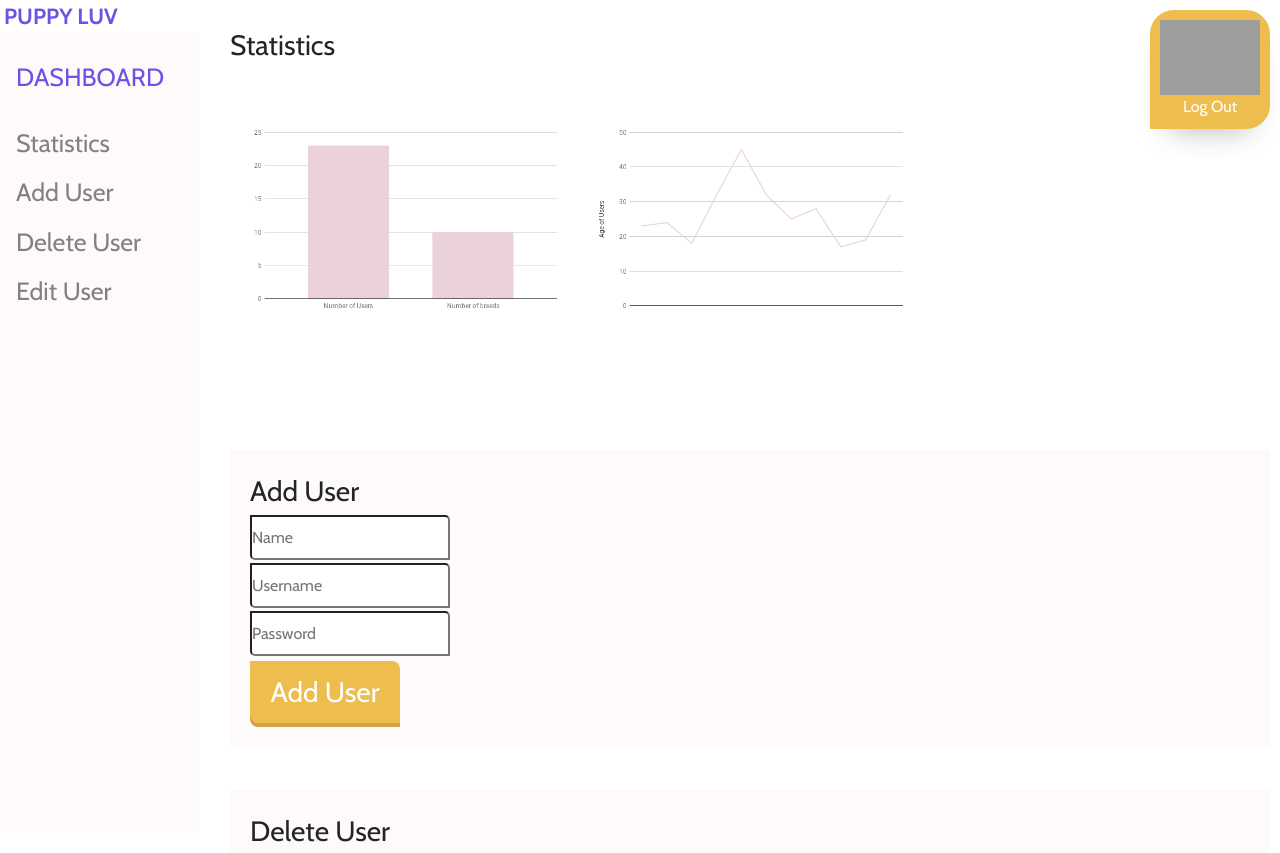
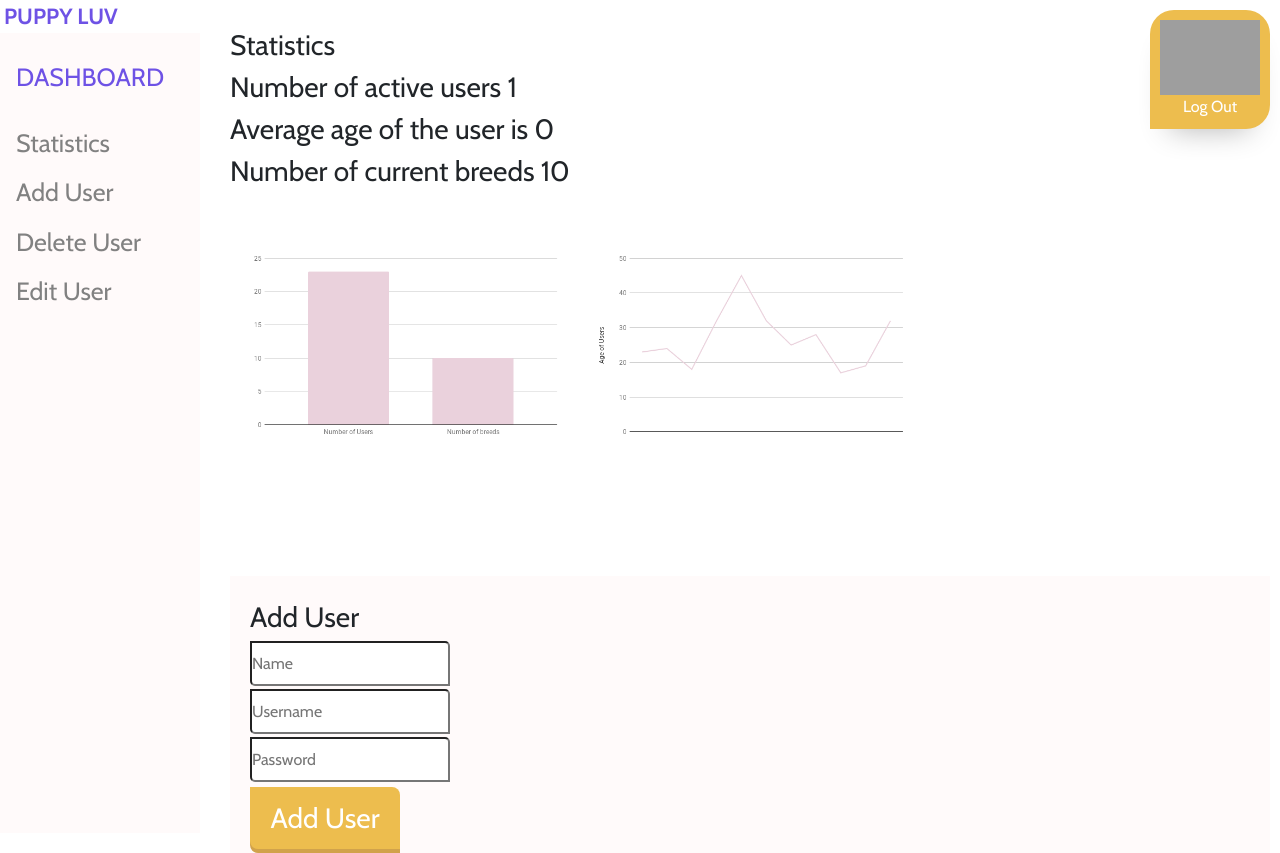
Before and after one commit to pdahl95/puppyLuv, a PHP site: page /finalProject/php/adminDashboard.php in a window 1280 px wide. Shown: the top 853 px of the page. Run offline with PHP 8.4, Linux system fonts and the light colour scheme; data comes from the database, SQL or seed files in the repository; tables that the repository leaves empty hold one stand-in row (values such as "Sample post"); grey boxes are pictures that could not be loaded.

Commit message:
added the aggregation functions

```diff
--- a/finalProject/php/adminDashboard.php
+++ b/finalProject/php/adminDashboard.php
@@ -4,16 +4,30 @@ session_start();
 
 include '../dbConnection.php';
 $conn = getDatabaseConnection("puppyLyv");
-$numOfUser = "SELECT COUNT(*) FROM user_login";
-// print_r($numOfUser);
 
+// 1. Aggregation is to count how many user we have
+$numOfUser = "SELECT COUNT(name) FROM user_login";
 $stmt = $conn->prepare($numOfUser);
 $stmt->execute();
-$response = $stmt->fetchAll(PDO::FETCH_OBJ);
+$responseNumUser = $stmt->fetchAll(PDO::FETCH_ASSOC);
 
-// echo json_encode($response); Number of user of this app
+// 2. Aggregation is to get the average age for our users
+$userAvgAge = "SELECT AVG(q1) FROM user_question";
+$stmt = $conn->prepare($userAvgAge);
+$stmt->execute();
+$responseAvgAge = $stmt->fetchAll(PDO::FETCH_ASSOC);
+
+// 3. Aggregation is to count all the breeds we have
+$numBreeds = "SELECT COUNT(*) FROM breed_info";
+$stmt = $conn->prepare($numBreeds);
+$stmt->execute();
+$responseNumBreeds = $stmt->fetchAll(PDO::FETCH_ASSOC);
 
 
+//  Number of user of this app
+// echo json_encode($responseNumUser);
+// echo json_encode($responseAvgAge);
+// echo json_encode($responseNumBreeds);
 
 ?>
 
@@ -200,6 +214,22 @@ $response = $stmt->fetchAll(PDO::FETCH_OBJ);
         <div class="main">
             <a name="stats"></a>
             <div class="stats"> Statistics <br>
+            <?php
+                foreach($responseNumUser as $ind => $value){
+                    $numUser = $value['COUNT(name)'];
+                    echo "Number of active users " . $numUser . "<br>";
+                 }
+                 foreach($responseAvgAge as $ind => $value){
+                    $avgAge = $value['AVG(q1)'];
+                    echo "Average age of the user is " . $avgAge . "<br>";
+                 }
+                 foreach($responseNumBreeds as $ind => $value){
+                    $breeds = $value['COUNT(*)'];
+                    echo "Number of current breeds " . $breeds;
+                 }
+            ?>
+
+
             <div class="stats_row">
               <div class="stats_column">
                 <div class="text">  <br>
```
